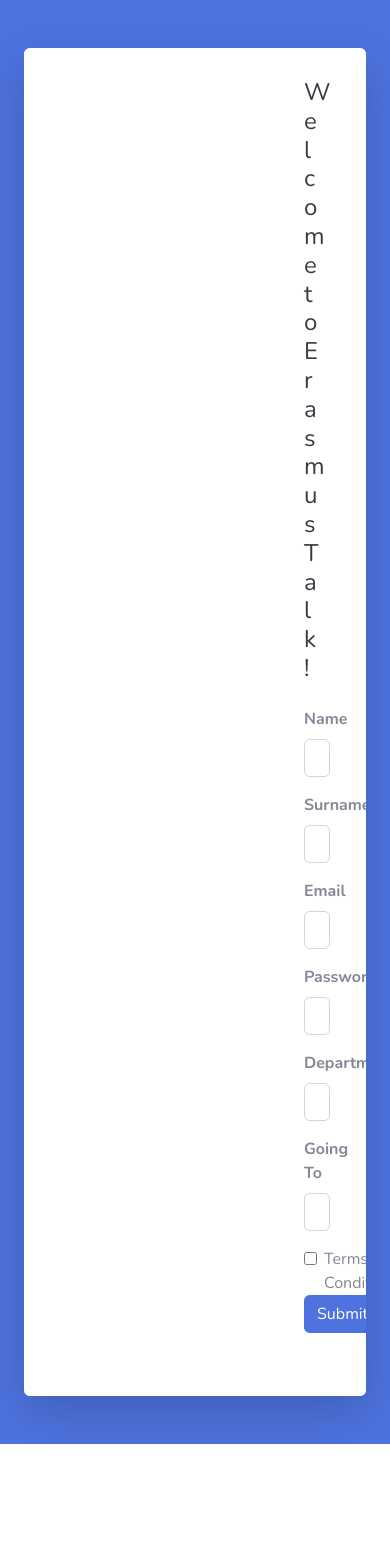
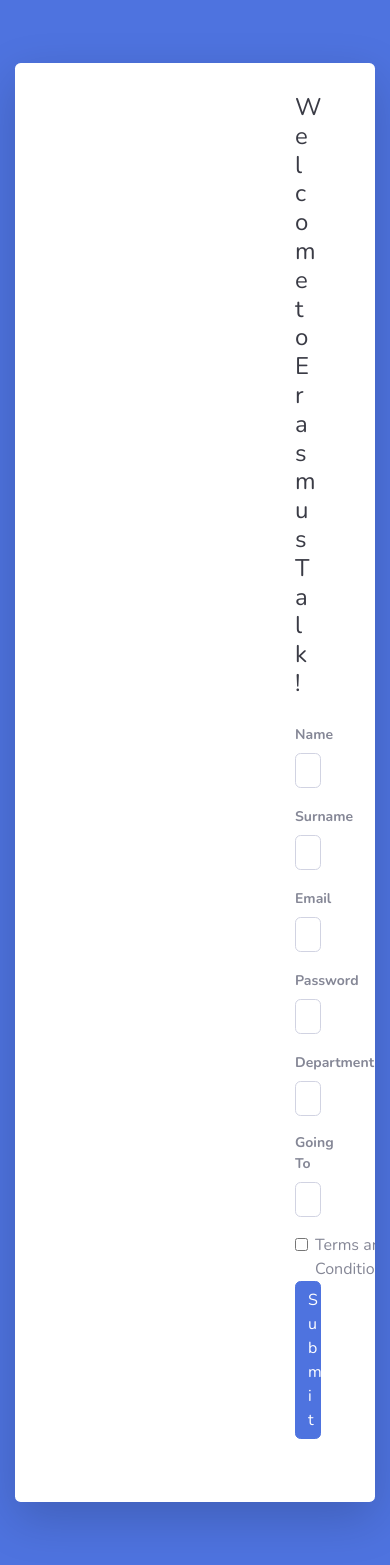
Before and after one commit to GorkemOrhan/Erasmus-Talk, a Flask app: page /signup in a window 390 px wide. Before the commit the page ends 1444 px from the top, so only its background shows below. Run offline with Flask 3, Linux system fonts and the light colour scheme; some libraries are stand-ins or nearby versions.

Commit message:
mobile responsive

```diff
--- a/templates/account/signup.html
+++ b/templates/account/signup.html
@@ -4,6 +4,26 @@
 <head>
     <title>Sign Up - Erasmus Talk</title>
     {% include 'account/account.base.html' %}
+    <style>
+        /* Add styles for mobile responsiveness */
+        @media (max-width: 768px) {
+            .container.sign-up {
+                padding: 15px;
+            }
+            .form {
+                padding: 20px;
+            }
+            .form-group label {
+                font-size: 14px;
+            }
+            .form-control {
+                font-size: 14px;
+            }
+            .btn {
+                width: 100%;
+            }
+        }
+    </style>
 </head>
 
 <body class="bg-primary">
```
